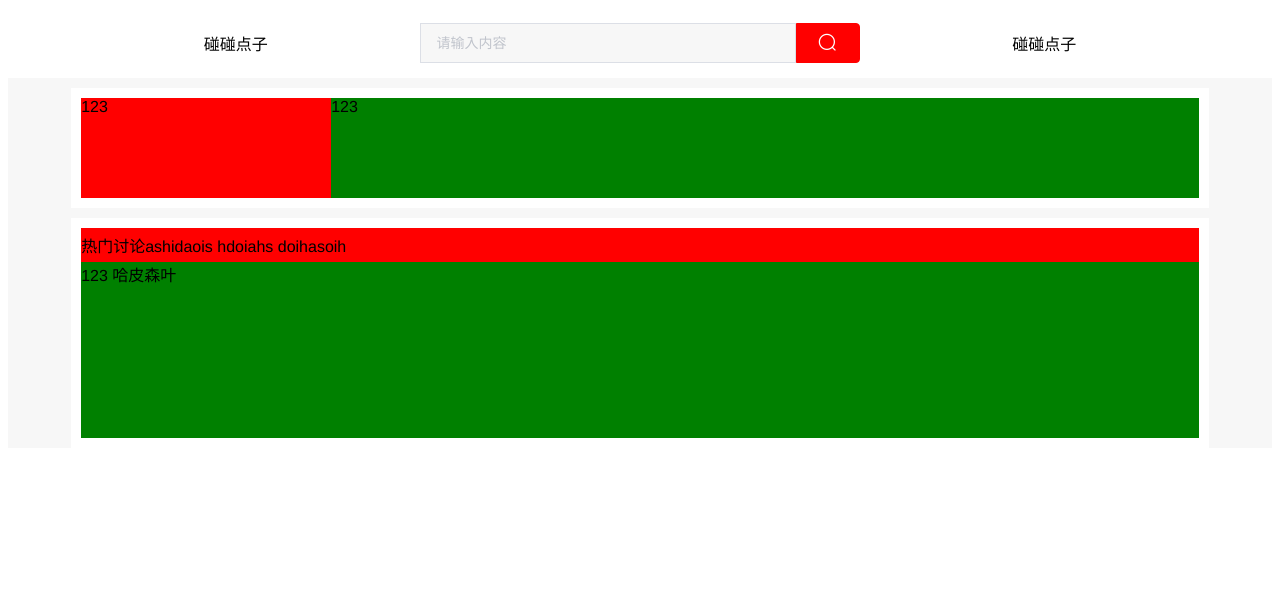
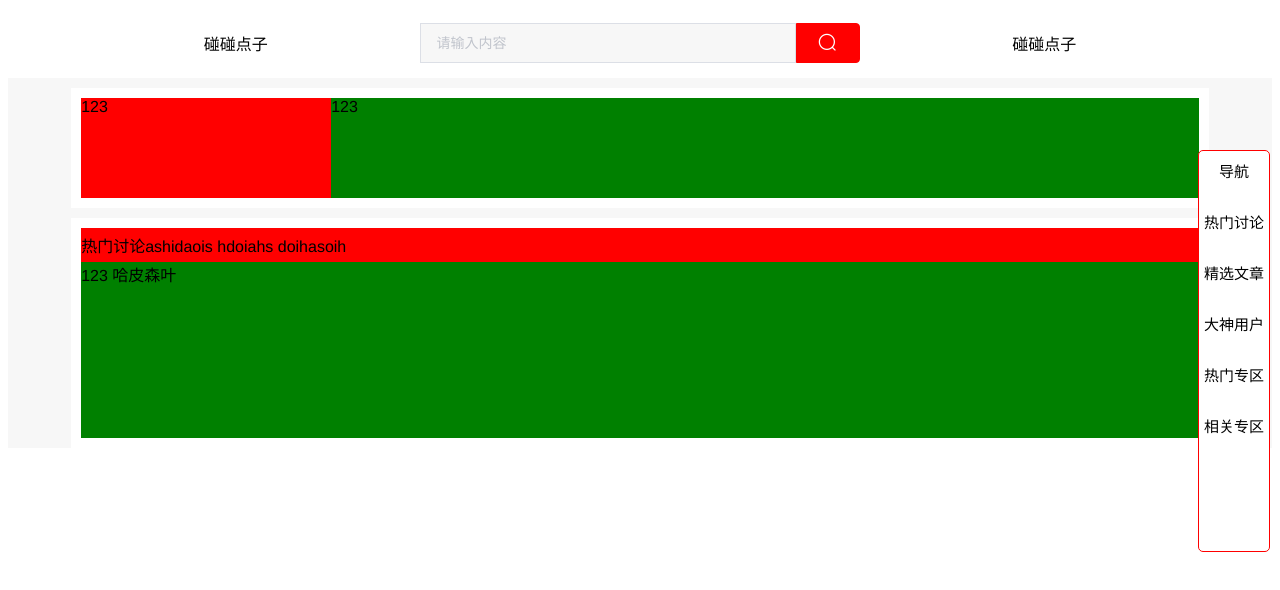
Before and after one commit to PPDZTeam/PPDZFront, a Vue app: page / in a window 1280 px wide. Shown: the top 590 px of the page. Built offline with nearby package versions, Linux system fonts and the light colour scheme.

Commit message:
侧边栏添加

```diff
--- /dev/null
+++ b/src/view/common/sidebar.vue
@@ -0,0 +1,59 @@
+<template>
+  <div id="sidebar_left_box">
+      <div class="sidebar_data">
+          导航
+      </div>
+      <div class="sidebar_data">
+          热门讨论
+      </div>
+      <div class="sidebar_data">
+          精选文章
+      </div>
+      <div class="sidebar_data">
+          大神用户
+      </div>
+      <div class="sidebar_data">
+          热门专区
+      </div>
+      <div class="sidebar_data">
+          相关专区
+      </div>
+  </div>
+</template>
+
+<script>
+export default {
+    name: "sidebar"
+}
+</script>
+
+<style scoped>
+  #sidebar_left_box {
+      background-color: white;
+      border: 1px solid red;
+      border-radius: 5px;
+
+      user-select: none;
+
+      width: 70px;
+      height: 400px;
+      position: fixed;
+      right: 10px;
+      top: 150px;
+
+      display: flex;
+      align-items: center;
+      flex-direction: column;
+
+      font-size: 15px;
+}
+  .sidebar_data {
+      width: 100%;
+      height: 50px;
+      margin-top: 1px;
+      line-height: 40px;
+      cursor: pointer;
+
+
+}
+</style>
--- a/src/view/index.vue
+++ b/src/view/index.vue
@@ -2,7 +2,8 @@
     <div id="index_top_box">
         <!--通用头部-->
         <HeaderDom></HeaderDom>
-
+        <!--侧边导航栏-->
+        <Sidebar></Sidebar>
         <!--分类组件-->
         <ArticleProtDom></ArticleProtDom>
 
@@ -15,9 +16,10 @@
     import HeaderDom from '@/view/common/header.vue'
     import ArticleProtDom from '@/view/indexdom/ArticlePort.vue'
     import DiscussDom from '@/view/indexdom/Discuss.vue'
-
+    import Sidebar from "@/view/common/sidebar";
     export default{
         components:{
+          Sidebar,
             HeaderDom,
             ArticleProtDom,
             DiscussDom
```
